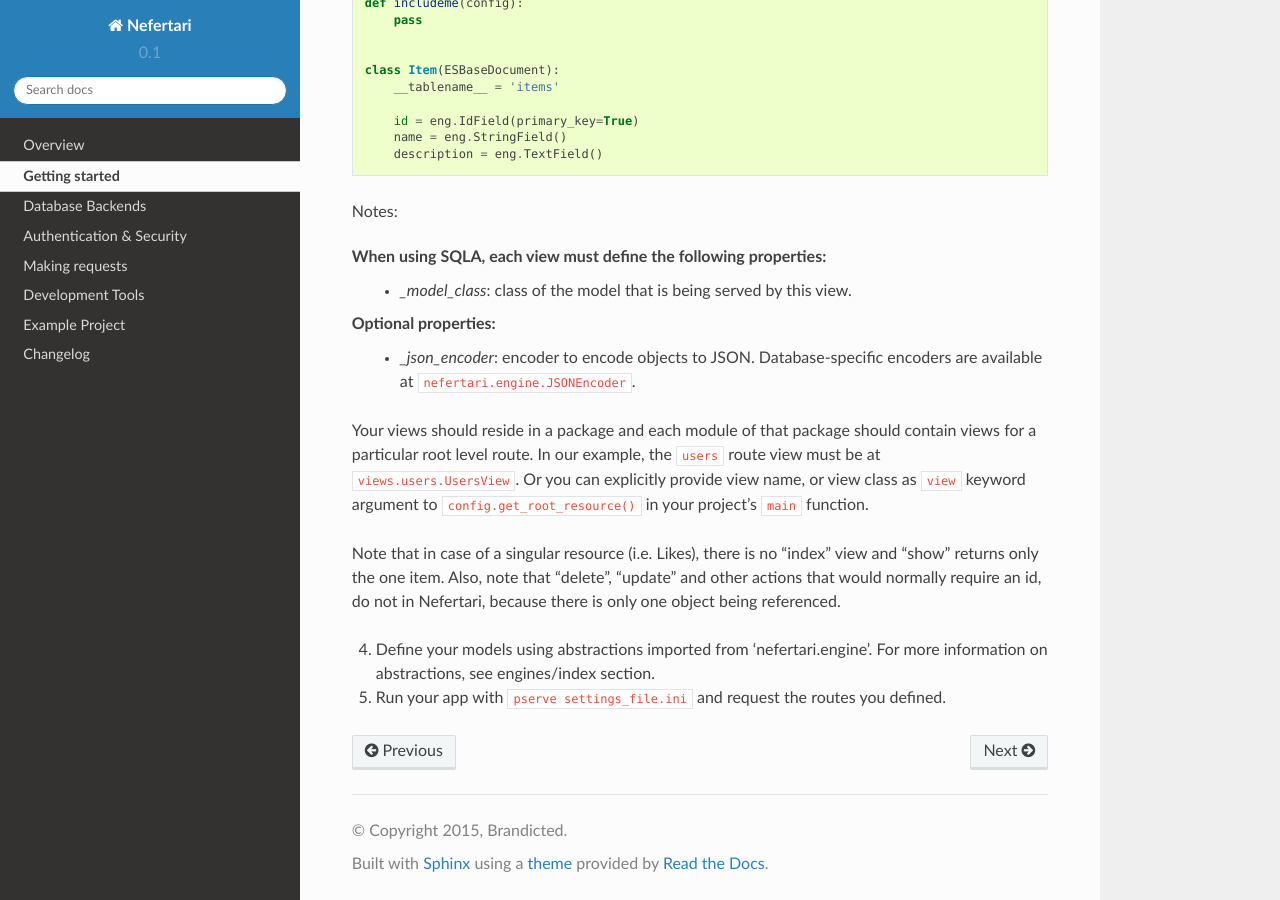
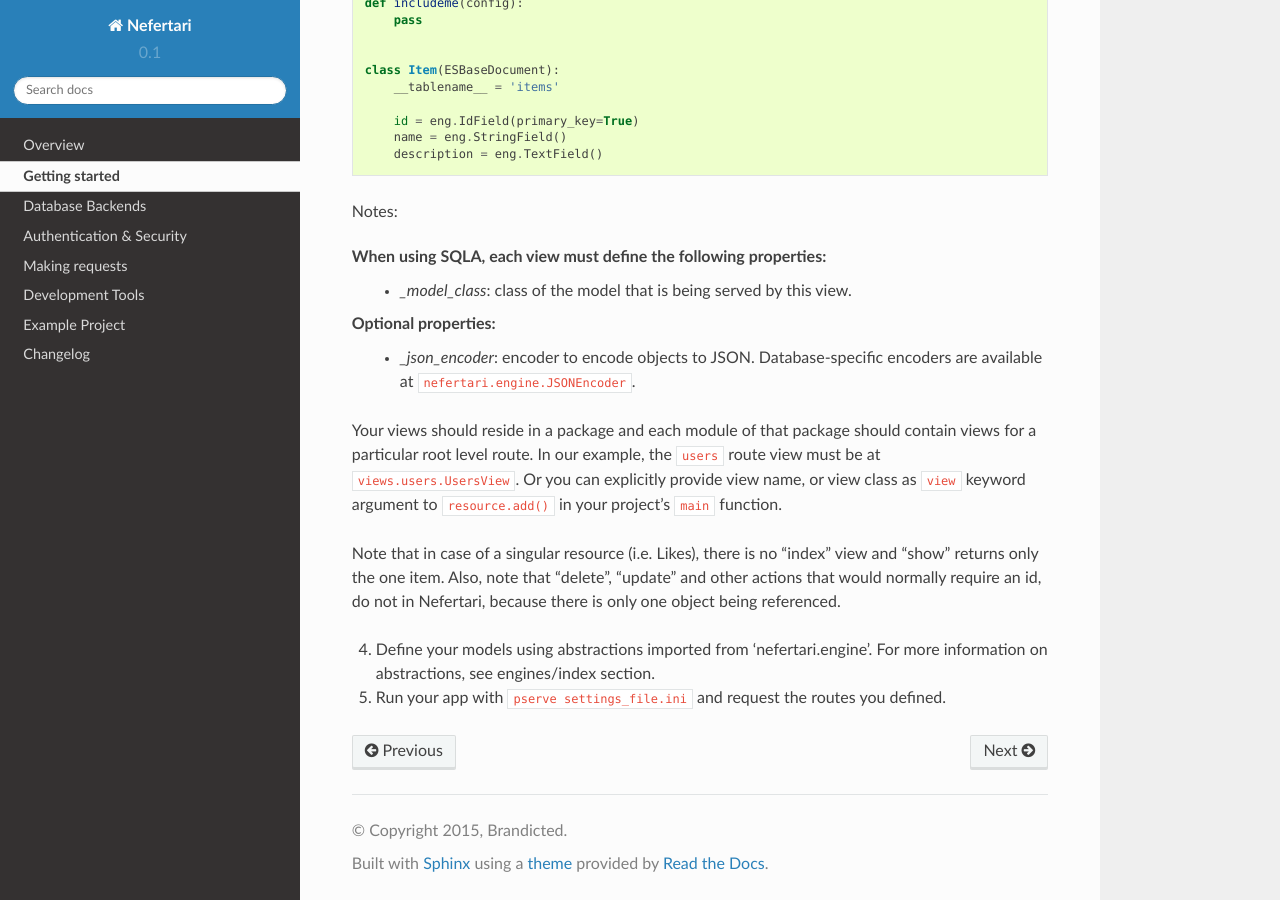
Before and after one commit to ramses-tech/nefertari, a Sphinx documentation site: the page built from docs/source/getting_started.rst, in a window 1280 px wide and 900 px high, scrolled down 2547 px. Built offline with Sphinx 7.4.7 and the Read the Docs theme 2.0.0, drawn with Linux system fonts in a browser that asks for light colours.

Commit message:
Fix docstrings

```diff
--- a/docs/source/getting_started.rst
+++ b/docs/source/getting_started.rst
@@ -156,7 +156,7 @@
 Optional properties:
     * *_json_encoder*: encoder to encode objects to JSON. Database-specific encoders are available at ``nefertari.engine.JSONEncoder``.
 
-Your views should reside in a package and each module of that package should contain views for a particular root level route. In our example, the ``users`` route view must be at ``views.users.UsersView``. Or you can explicitly provide view name, or view class as ``view`` keyword argument to ``config.get_root_resource()`` in your project's ``main`` function.
+Your views should reside in a package and each module of that package should contain views for a particular root level route. In our example, the ``users`` route view must be at ``views.users.UsersView``. Or you can explicitly provide view name, or view class as ``view`` keyword argument to ``resource.add()`` in your project's ``main`` function.
 
 Note that in case of a singular resource (i.e. Likes), there is no "index" view and "show" returns only the one item.
 Also, note that "delete", "update" and other actions that would normally require an id, do not in Nefertari, because there is only one object being referenced.
```
